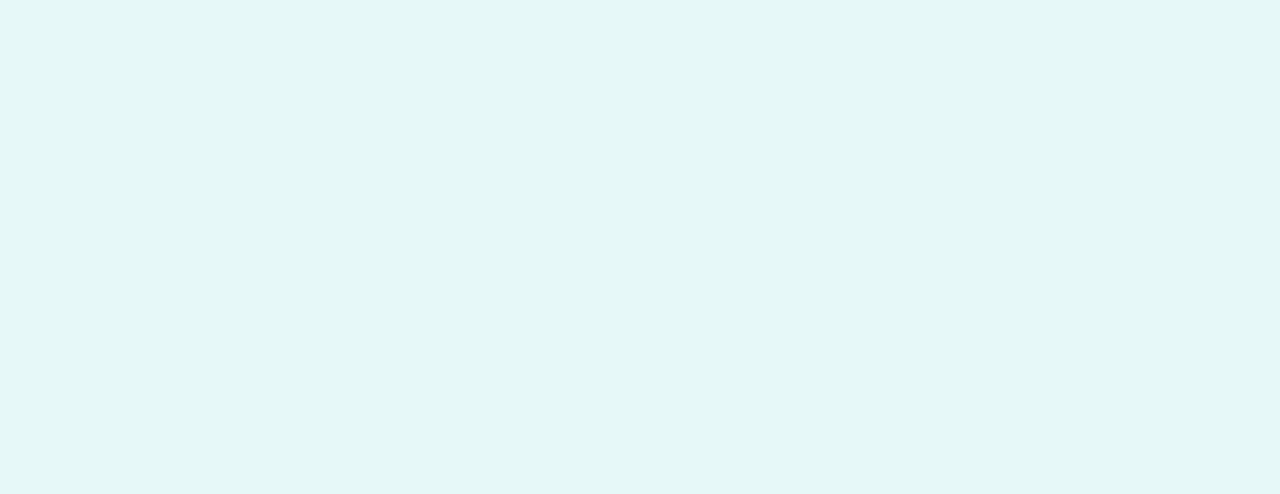
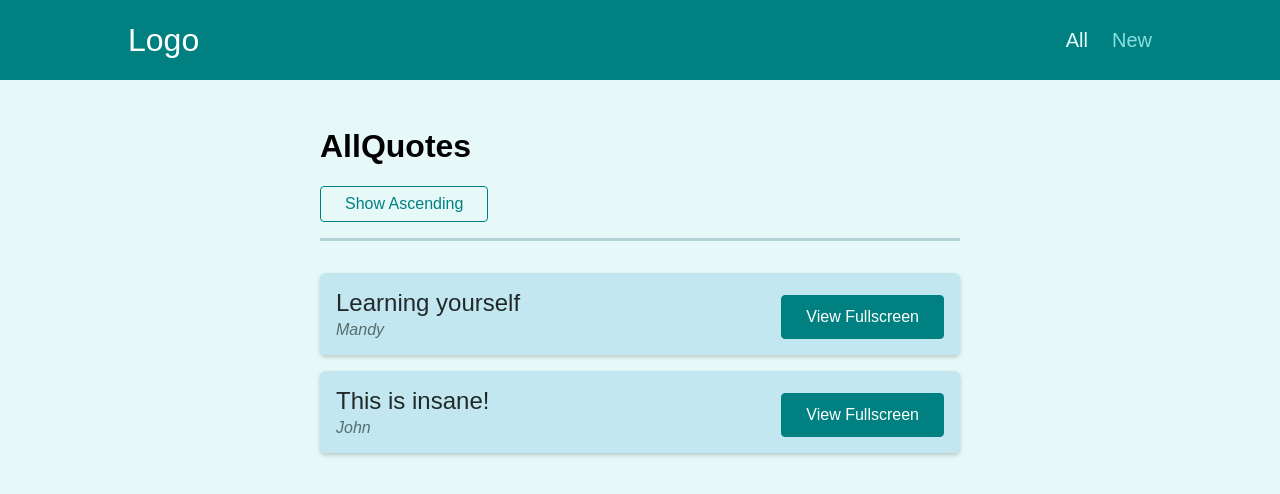
Before and after one commit to GeorgeCheng1023/07-react-router, a React (Create React App) app: page /quote in a window 1280 px wide. Shown: the top 494 px of the page. Built offline with nearby package versions, Linux system fonts and the light colour scheme.

Commit message:
feat: router

```diff
--- a/src/App.js
+++ b/src/App.js
@@ -1,8 +1,35 @@
+
+import {Route, Redirect, Switch} from 'react-router-dom';
+import AllQuotes from './pages/AllQuotes'
+import NewQuotes from './pages/NewQuotes'
+import QuoteDetail from './pages/QuoteDetail'
+import NotFound from './pages/NotFound'
+import Layout from './components/layout/Layout'
 function App() {
   return (
-    <div>
+    <Layout>
+      <Switch>
+      <Route path="/" exact>
+        <Redirect to="/quote"/>
+      </Route>
 
-    </div>
+      <Route path="/quote" exact>
+        <AllQuotes/>
+      </Route>
+
+      <Route path="/quote/:quoteID">
+        <QuoteDetail/>
+      </Route>
+
+      <Route path="/new" exact >
+        <NewQuotes/>
+      </Route>
+
+      <Route path="*">
+        <NotFound/>
+      </Route>
+      </Switch>
+    </Layout>
   );
 }
 
--- /dev/null
+++ b/src/components/layout/Layout.js
@@ -0,0 +1,13 @@
+import classes from './Layout.module.css'
+import MainNavigation from './MainNavigation'
+
+const Layout = props => {
+  return (
+    <>
+      <MainNavigation/>
+      <main className={classes.main}>{props.children}</main>
+    </>
+  )
+}
+
+export default Layout;
--- /dev/null
+++ b/src/components/layout/MainNavigation.js
@@ -0,0 +1,25 @@
+import classes from './MainNavigation.module.css';
+import {NavLink} from 'react-router-dom'
+const MainNavigation = props => {
+  return (
+    <>
+      <header className={classes.header}>
+        <div className={classes.logo}>
+          Logo
+        </div>
+        <nav className={classes.nav}>
+          <ul>
+            <li>
+              <NavLink to="/quote" activeClassName={classes.active}>All</NavLink>
+            </li>
+            <li>
+              <NavLink to="/new" activeClassName={classes.active}>New</NavLink>
+            </li>
+          </ul>
+        </nav>
+      </header>
+    </>
+  )
+}
+
+export default MainNavigation;
--- a/src/components/quotes/QuoteForm.js
+++ b/src/components/quotes/QuoteForm.js
@@ -1,8 +1,8 @@
-import { useRef } from 'react';
-
-import Card from '../ui/Card';
-import LoadingSpinner from '../ui/LoadingSpinner';
-import classes from './QuoteForm.module.css';
+import { useRef, useState } from "react";
+import { Prompt } from "react-router-dom";
+import Card from "../UI/Card";
+import LoadingSpinner from "../UI/LoadingSpinner";
+import classes from "./QuoteForm.module.css";
 
 const QuoteForm = (props) => {
   const authorInputRef = useRef();
@@ -19,9 +19,28 @@ const QuoteForm = (props) => {
     props.onAddQuote({ author: enteredAuthor, text: enteredText });
   }
 
+  const [isEntering, setIsEntering] = useState(false);
+  const focusHandler = () => {
+    setIsEntering(true);
+  };
+  const finishEnteringHandler = () => {
+    setIsEntering(false);
+  }
+
+
   return (
+    <>
+    <Prompt
+      when={isEntering}
+      message={(location) =>
+        "Are you sure you want to leave? Your data will be lost!"}
+      />
       <Card>
-      <form className={classes.form} onSubmit={submitFormHandler}>
+        <form
+          className={classes.form}
+          onSubmit={submitFormHandler}
+          onFocus={focusHandler}
+        >
           {props.isLoading && (
             <div className={classes.loading}>
               <LoadingSpinner />
@@ -29,18 +48,19 @@ const QuoteForm = (props) => {
           )}
 
           <div className={classes.control}>
-          <label htmlFor='author'>Author</label>
-          <input type='text' id='author' ref={authorInputRef} />
+            <label htmlFor="author">Author</label>
+            <input type="text" id="author" ref={authorInputRef} />
           </div>
           <div className={classes.control}>
-          <label htmlFor='text'>Text</label>
-          <textarea id='text' rows='5' ref={textInputRef}></textarea>
+            <label htmlFor="text">Text</label>
+            <textarea id="text" rows="5" ref={textInputRef}></textarea>
           </div>
           <div className={classes.actions}>
-          <button className='btn'>Add Quote</button>
+            <button onClick={finishEnteringHandler} className="btn">Add Quote</button>
           </div>
         </form>
       </Card>
+    </>
   );
 };
 
--- a/src/components/quotes/QuoteItem.js
+++ b/src/components/quotes/QuoteItem.js
@@ -1,5 +1,5 @@
 import classes from './QuoteItem.module.css';
-
+import {Link} from 'react-router-dom'
 const QuoteItem = (props) => {
   return (
     <li className={classes.item}>
@@ -9,9 +9,9 @@ const QuoteItem = (props) => {
         </blockquote>
         <figcaption>{props.author}</figcaption>
       </figure>
-      <a className='btn'>
+      <Link className='btn' to={`/quote/${props.id}`}>
         View Fullscreen
-      </a>
+      </Link>
     </li>
   );
 };
--- a/src/components/quotes/QuoteList.js
+++ b/src/components/quotes/QuoteList.js
@@ -1,13 +1,39 @@
 import { Fragment } from 'react';
+
+import {useHistory, useLocation} from 'react-router-dom'
 
 import QuoteItem from './QuoteItem';
 import classes from './QuoteList.module.css';
 
+const sortQuotes = (quotes, ascending) => {
+  return quotes.sort((quoteA, quoteB) => {
+    if (ascending) {
+      return quoteA.id > quoteB.id ? 1 : -1;
+    } else {
+      return quoteA.id < quoteB.id ? 1 : -1;
+    }
+  });
+};
+
 const QuoteList = (props) => {
+  const history = useHistory()
+  const location = useLocation()
+
+  const queryParams = new URLSearchParams(location.search)
+  const isDesending = queryParams.get('sort') === 'asc'
+
+  const sortedQuotes = sortQuotes(props.quotes, isDesending)
+
+  const changeSortHandler = () => {
+    history.push('/quote?sort=' + (isDesending ? 'desc' : 'asc'))
+  }
   return (
     <Fragment>
+      <div className={classes.sorting}>
+        <button onClick={changeSortHandler}>{isDesending ? 'Show Descending' : 'Show Ascending'}</button>
+      </div>
       <ul className={classes.list}>
-        {props.quotes.map((quote) => (
+        {sortedQuotes.map((quote) => (
           <QuoteItem
             key={quote.id}
             id={quote.id}
--- a/src/index.js
+++ b/src/index.js
@@ -1,7 +1,7 @@
 import ReactDOM from 'react-dom/client';
-
+import { BrowserRouter } from 'react-router-dom';
 import './index.css';
 import App from './App';
 
 const root = ReactDOM.createRoot(document.getElementById('root'));
-root.render(<App />);
+root.render(<BrowserRouter><App/></BrowserRouter>);
--- /dev/null
+++ b/src/pages/AllQuotes.js
@@ -0,0 +1,18 @@
+import {Link, Route} from 'react-router-dom'
+import NewQuotes from './NewQuotes'
+import QuoteList from '../components/quotes/QuoteList'
+
+const dummy_quotes = [
+  {id: 'q1', author: 'John', text: 'This is insane!'},
+  {id: 'q2', author: 'Mandy', text: 'Learning yourself'}
+]
+
+const AllQuotes = props => {
+  return (
+  <>
+    <h1>AllQuotes</h1>
+    <QuoteList quotes={dummy_quotes}/>
+  </>
+  )
+}
+export default AllQuotes
--- /dev/null
+++ b/src/pages/NewQuotes.js
@@ -0,0 +1,12 @@
+import QuoteForm from '../components/quotes/QuoteForm'
+const NewQuotes = props => {
+  const addQuoteHandler = event => {
+    console.log('getadd')
+  }
+  return (
+  <>
+    <h1>Add New Quote</h1>
+    <QuoteForm onAddQuote={addQuoteHandler}/>
+  </>)
+}
+export default NewQuotes
--- /dev/null
+++ b/src/pages/NotFound.js
@@ -0,0 +1,7 @@
+const NotFound = props => {
+ return <>
+    <h1>404: NotFound</h1>
+  </>
+}
+
+export default NotFound
--- /dev/null
+++ b/src/pages/QuoteDetail.js
@@ -0,0 +1,28 @@
+import {useParams,Switch} from 'react-router-dom'
+import {Route} from 'react-router-dom'
+import Comments from '../components/comments/Comments'
+import HighlightedQuote from '../components/quotes/HighlightedQuote'
+import NotFound from '../pages/NotFound'
+import {Link} from 'react-router-dom'
+const dummy_quotes = [
+  {id: 'q1', author: 'John', text: 'This is insane!'},
+  {id: 'q2', author: 'Mandy', text: 'Learning yourself'}
+]
+
+const QuoteDetail = props => {
+  const params = useParams()
+  const foundQuote = dummy_quotes.find(q => q.id === params.quoteID)
+
+  return (
+    <>
+      <HighlightedQuote text={foundQuote.text} author={foundQuote.author}/>
+      <Link className="btn" to='/quote'>Back to All Quote</Link>
+      <Switch>
+        <Route path={`/quote/${params.quoteID}/comments`} >
+          <Comments/>
+        </Route>
+      </Switch>
+    </>
+    )
+  }
+  export default QuoteDetail
```
Also changed, not shown: src/components/products/Product.js (added, +12 -0 lines). Lines whose indentation alone changed are shown as unchanged.
